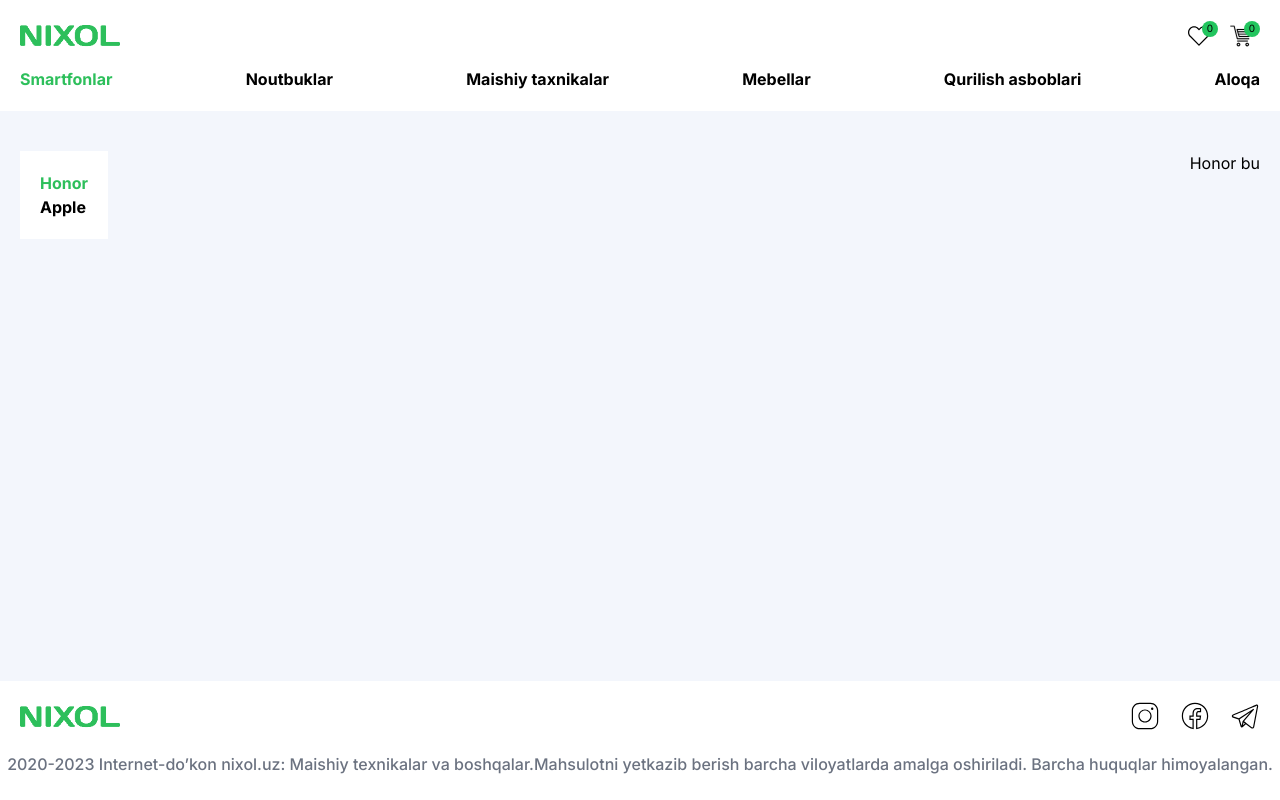
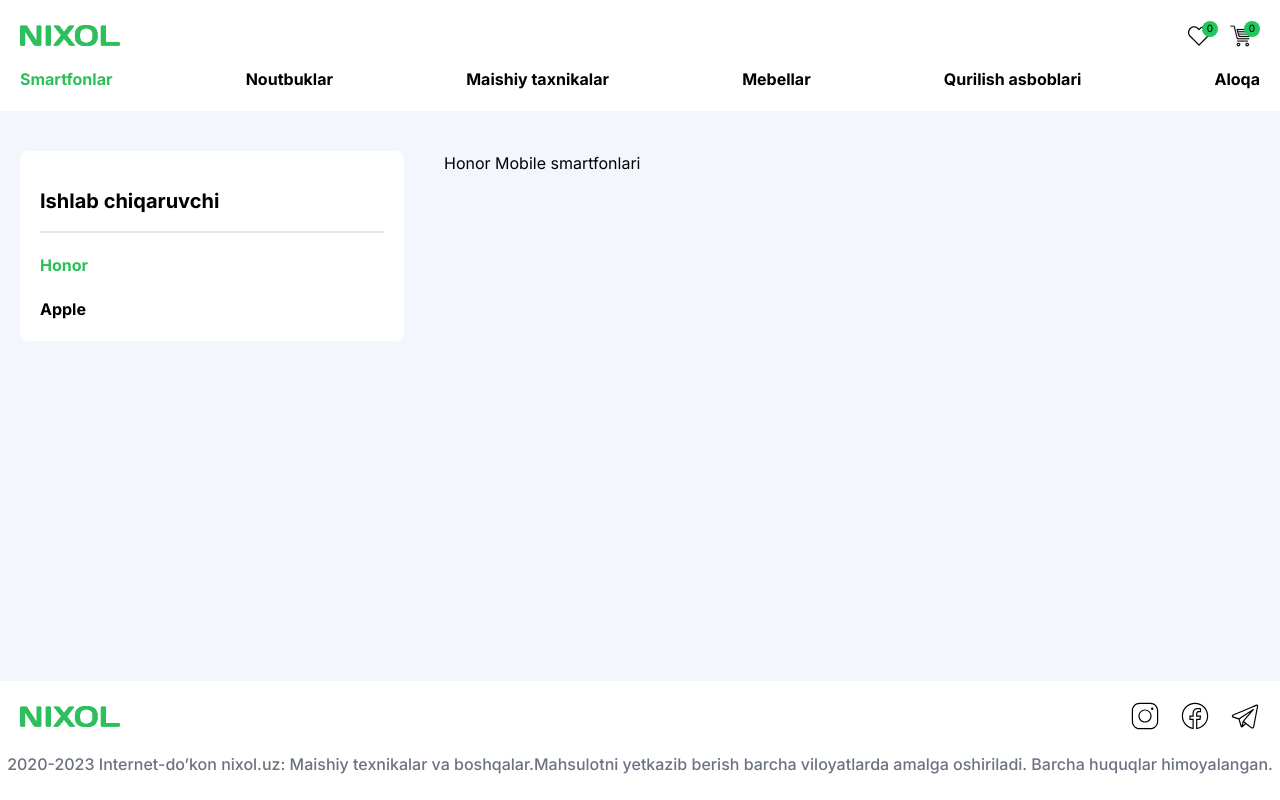
Before and after one commit to Bahromjonov/Nixol-kredit-dokoni, a React (Vite) app: page /smartfonlar/honor in a window 1280 px wide. Built offline with nearby package versions, Linux system fonts and the light colour scheme.

Commit message:
added smartfonlar still

```diff
--- a/src/App.jsx
+++ b/src/App.jsx
@@ -35,6 +35,7 @@ function App() {
 
         <Route path='smartfonlar' element={<SmartfonLayout />} >
           <Route path='smartfonlar' element={<Smartfonlar/>}/>
+          <Route index element={<Honor />} />
           <Route path='honor' element={<Honor />} />
           <Route path='apple' element={<Apple />} />
 
--- a/src/Css/index.css
+++ b/src/Css/index.css
@@ -6,13 +6,24 @@
   .main-container {
     @apply w-full max-w-1440 mx-auto px-5
   }
-  .main-link{
+
+  .main-link {
     @apply font-medium bg-brColor text-white py-2 px-5 rounded-lg duration-200
   }
-  .hamburger{
-    @apply w-4 h-0.5  rounded-full bg-black
+
+  .hamburger {
+    @apply w-4 h-0.5 rounded-full bg-black
+  }
+
+  h2 {
+    @apply text-2xl font-bold
+  }
+
+  .NavLink {
+    @apply text-base font-bold
   }
 }
+
 /*
 @layer base {
   a {
@@ -21,17 +32,20 @@
 }  */
 
 
-nav a.active{
+nav a.active {
   @apply text-brColor
 }
-nav a:hover{
-  @apply  text-black duration-100 opacity-60
+
+nav a:hover {
+  @apply text-black duration-100 opacity-60
 }
+
 .b:hover .hamburger,
 .liked .hamburger {
   background-color: #2DBF5B;
 }
-.start{
+
+.start {
   background-color: #000;
   font-size: 500px;
 }
--- a/src/layouts/SmartfonLayout.jsx
+++ b/src/layouts/SmartfonLayout.jsx
@@ -4,7 +4,7 @@ import Smartfonlar from '../pages/Smartfonlar'
 
 const SmartfonLayout = () => {
     return (
-        <div className='main-container flex justify-between py-10'>
+        <div className='main-container flex gap-10 py-10'>
         <Smartfonlar />
 
             <Outlet />
--- a/src/pages/Honor.jsx
+++ b/src/pages/Honor.jsx
@@ -2,7 +2,9 @@ import React from 'react'
 
 const Honor = () => {
   return (
-    <div className=''>Honor bu</div>
+    <section className=''>
+      <h3>Honor Mobile smartfonlari</h3>
+    </section>
   )
 }
 
--- a/src/pages/Smartfonlar.jsx
+++ b/src/pages/Smartfonlar.jsx
@@ -3,14 +3,15 @@ import { NavLink } from 'react-router-dom'
 
 const Smartfonlar = () => {
   return (
-    <section className='bg-white p-5'>
+    <section className='bg-white p-5 w-full max-w-sm rounded-lg'>
+      <h2 className='font-semibold text-xl py-4 border-b-2'>Ishlab chiqaruvchi</h2>
       <nav className=''>
-        <ul className=' w-md'>
+        <ul className='space-y-5 pt-5'>
           <li>
-            <NavLink to='honor' className='font-bold'>Honor</NavLink>
+            <NavLink to='honor' className='NavLink'>Honor</NavLink>
           </li>
           <li>
-            <NavLink to='apple' className='font-bold'>Apple</NavLink>
+            <NavLink to='apple' className='NavLink'>Apple</NavLink>
           </li>
         </ul>
       </nav>
```
